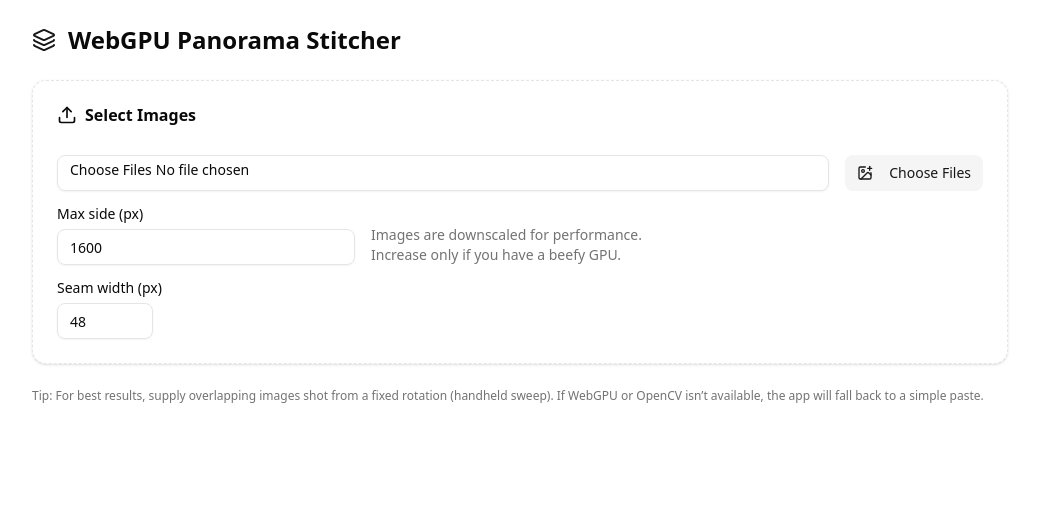
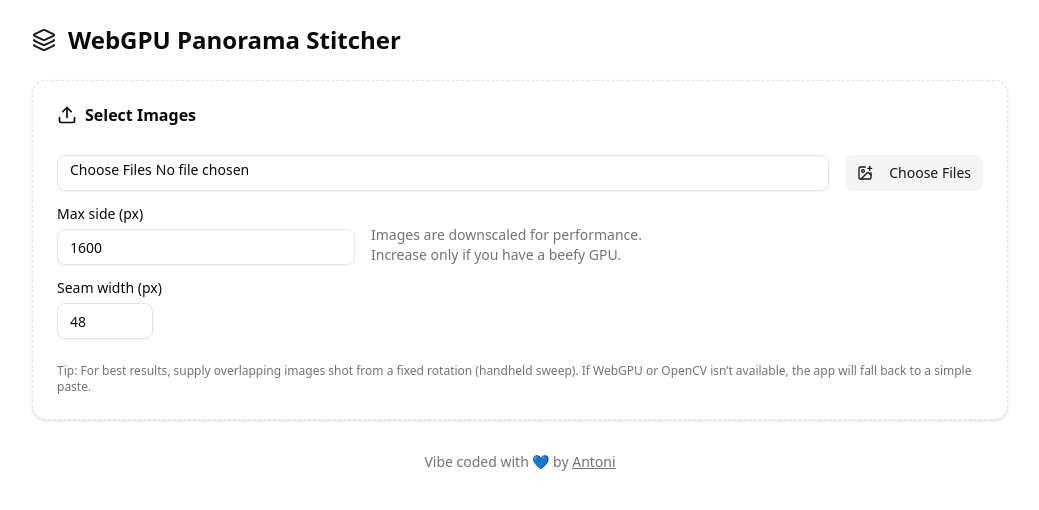
Before and after one commit to bring-shrubbery/webgpu-panorama-stitcher, a Next.js app: page / in a window 1280 px wide. Shown: the top 510 px of the page, without its empty margins (120-1159 px from the left). Built offline with nearby package versions, Linux system fonts and the light colour scheme.

Commit message:
Added credits

```diff
--- a/app/web_gpu_panorama_stitcher_react.tsx
+++ b/app/web_gpu_panorama_stitcher_react.tsx
@@ -3433,6 +3433,12 @@
                     />
                   </div>
                 </div>
+
+                <div className="mt-6 text-xs text-muted-foreground">
+                  Tip: For best results, supply overlapping images shot from a
+                  fixed rotation (handheld sweep). If WebGPU or OpenCV isn’t
+                  available, the app will fall back to a simple paste.
+                </div>
               </CardContent>
             </Card>
           </motion.div>
@@ -3549,10 +3555,16 @@
         </div>
       )}
 
-      <div className="mt-6 text-xs text-muted-foreground">
-        Tip: For best results, supply overlapping images shot from a fixed
-        rotation (handheld sweep). If WebGPU or OpenCV isn’t available, the app
-        will fall back to a simple paste.
+      <div className="text-center mx-auto mt-8 text-sm text-muted-foreground">
+        Vibe coded with 💙 by{" "}
+        <a
+          href="https://x.com/bringshrubberyy"
+          className="underline hover:text-primary"
+          rel="noopener noreferrer"
+          target="_blank"
+        >
+          Antoni
+        </a>
       </div>
     </div>
   );
```
